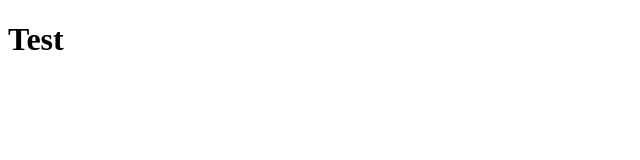
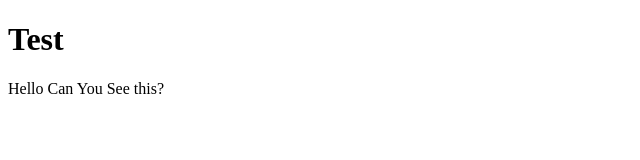
Before and after one commit to lucnguy6912/test, a plain HTML site: page index.html in a window 1280 px wide. Shown: the whole page, without its empty margins (0-640 px from the left). Drawn offline with Linux system fonts and the light colour scheme.

Commit message:
Update index.html

```diff
--- a/index.html
+++ b/index.html
@@ -7,5 +7,6 @@
 	</head>
 	<body>
 		<h1>Test</h1>
+		<p>Hello Can You See this? </p>
 	</body>
 </html>
```
